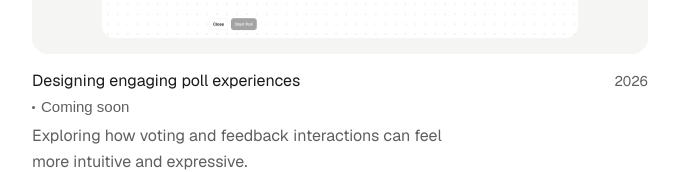
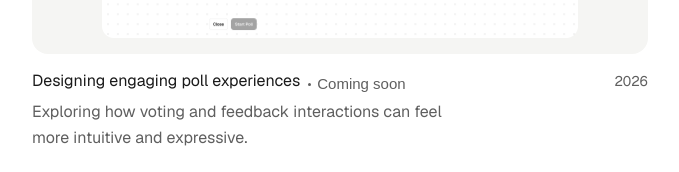
Before and after one commit to aditishinde304/my-portfolio, a Next.js app: page / in a window 1280 px wide. Shown: the part 1846-2018 px from the top of the page, without its empty margins (300-979 px from the left). Built offline with nearby package versions, Linux system fonts and the light colour scheme; a web font is replaced by a local one.

Commit message:
Coming soon inline on desktop, stacked on mobile

```diff
--- a/app/page.tsx
+++ b/app/page.tsx
@@ -175,24 +175,31 @@ export default function Home() {
                 </div>
               </div>
               <div className="flex items-baseline justify-between gap-4 mb-1">
-                <div>
-                  <p className="text-[16px] leading-snug" style={{ color: "var(--foreground)" }}>
-                    {project.name}
-                  </p>
+                <p className="text-[16px] leading-snug" style={{ color: "var(--foreground)" }}>
+                  {project.name}
                   {project.comingSoon && (
-                    <span className="flex items-center gap-1.5 mt-1">
+                    <span className="hidden sm:inline-flex items-center gap-1.5 ml-2">
                       <span
                         className="rounded-full shrink-0"
-                        style={{ width: "3px", height: "3px", background: "var(--muted)", display: "inline-block" }}
+                        style={{ width: "3px", height: "3px", background: "var(--muted)", display: "inline-block", verticalAlign: "middle" }}
                       />
                       <span className="text-[15px]" style={{ color: "var(--muted)", fontFamily: "var(--font-shantell)" }}>Coming soon</span>
                     </span>
                   )}
-                </div>
+                </p>
                 <span className="text-[14px] shrink-0 tabular-nums" style={{ color: "var(--muted)" }}>
                   {project.year}
                 </span>
               </div>
+              {project.comingSoon && (
+                <span className="flex sm:hidden items-center gap-1.5 mb-1">
+                  <span
+                    className="rounded-full shrink-0"
+                    style={{ width: "3px", height: "3px", background: "var(--muted)", display: "inline-block" }}
+                  />
+                  <span className="text-[15px]" style={{ color: "var(--muted)", fontFamily: "var(--font-shantell)" }}>Coming soon</span>
+                </span>
+              )}
               <p className="text-[16px] leading-relaxed whitespace-pre-line" style={{ color: "var(--muted)" }}>
                 {project.subheading}
               </p>
```
